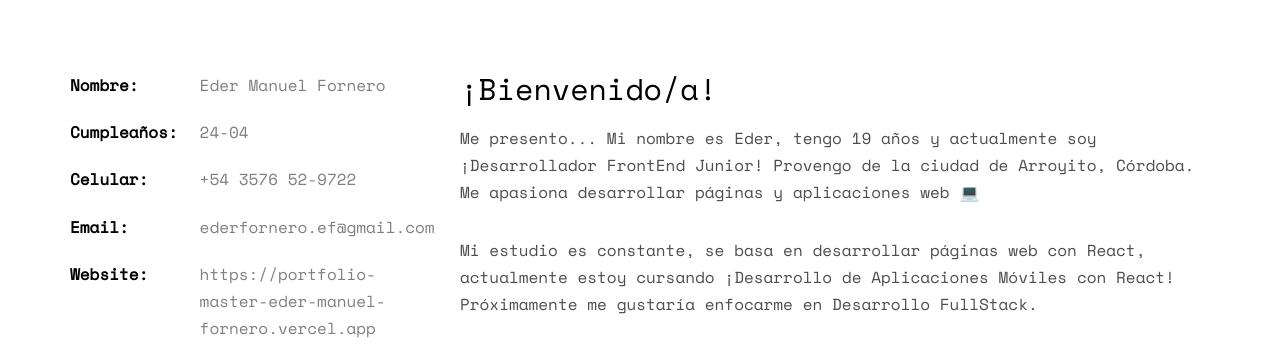
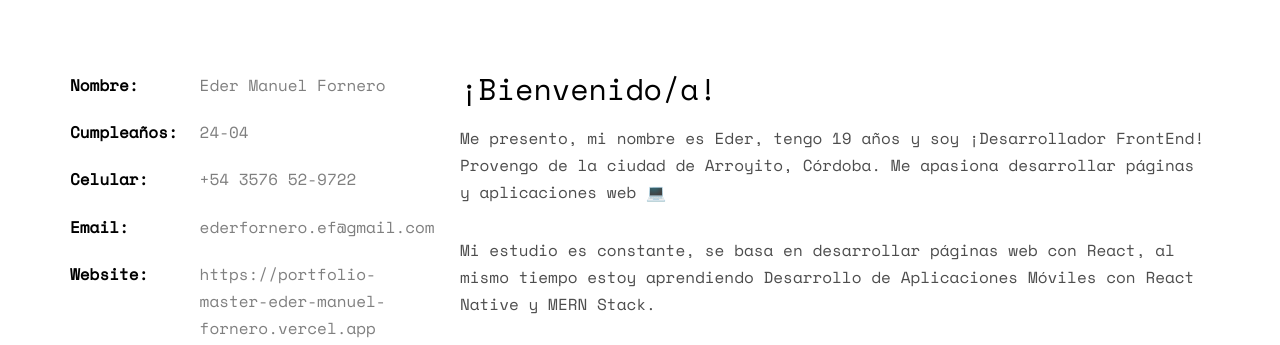
Before and after one commit to EderFornero/PortfolioMasterEder, a plain HTML site: page index.html in a window 1280 px wide. Shown: the part 1000-1345 px from the top of the page. Drawn offline with nearby package versions, Linux system fonts and the light colour scheme; some packages are replaced by stand-ins of ours; files whose address does not match are found by name.

Commit message:
correccion

```diff
--- a/index.html
+++ b/index.html
@@ -87,13 +87,13 @@
 					</div>
 					<div class="col-md-8">
 						<h2>¡Bienvenido/a!</h2>
-						<p>Me presento...
-							Mi nombre es Eder, tengo 19 años y actualmente soy ¡Desarrollador FrontEnd Junior!
+						<p>Me presento,
+							mi nombre es Eder, tengo 19 años y soy ¡Desarrollador FrontEnd!
 							Provengo de la ciudad de Arroyito, Córdoba.
 							Me apasiona desarrollar páginas y aplicaciones web 💻</p>
 						<p>Mi estudio es constante, se basa en desarrollar páginas web con React,
-							actualmente estoy cursando ¡Desarrollo de Aplicaciones Móviles con React!
-							Próximamente me gustaría enfocarme en Desarrollo FullStack.
+							al mismo tiempo estoy aprendiendo Desarrollo de Aplicaciones Móviles con React Native
+							y MERN Stack.
 						</p>
 						<p>
 						<ul class="fh5co-social-icons">
```
